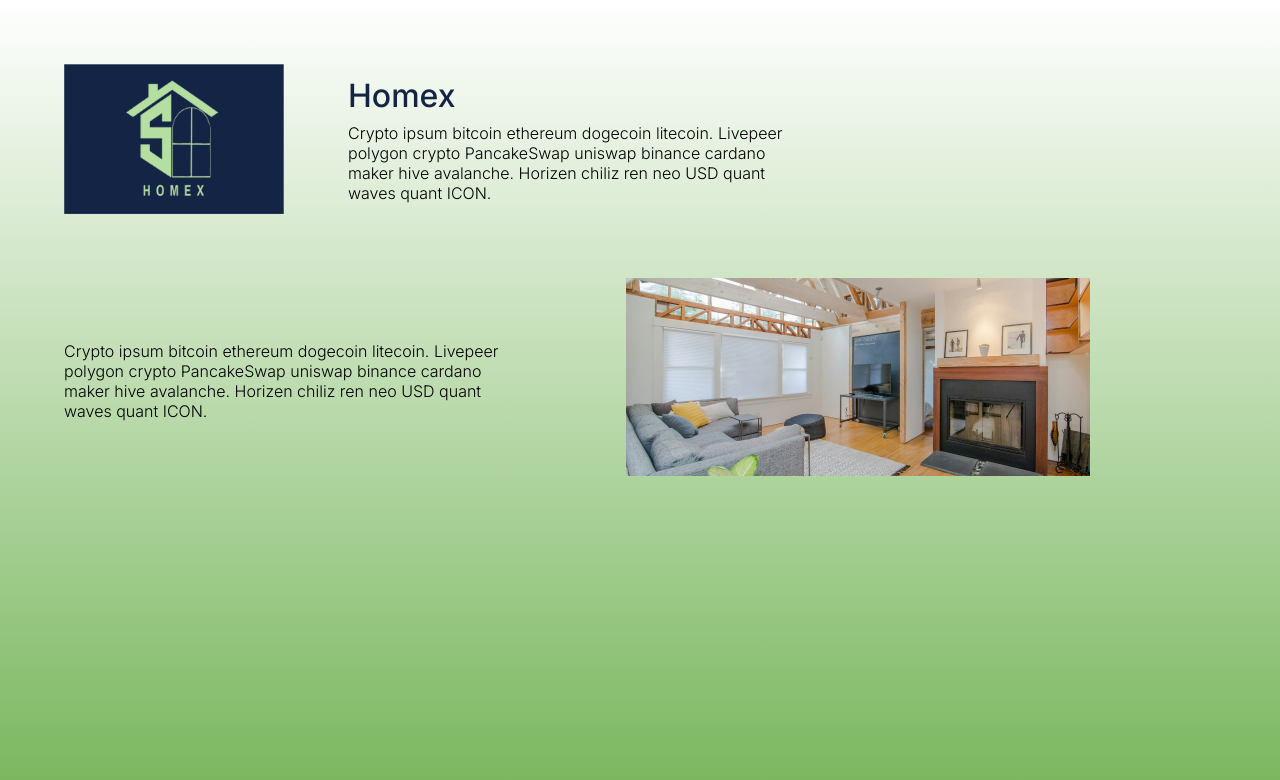
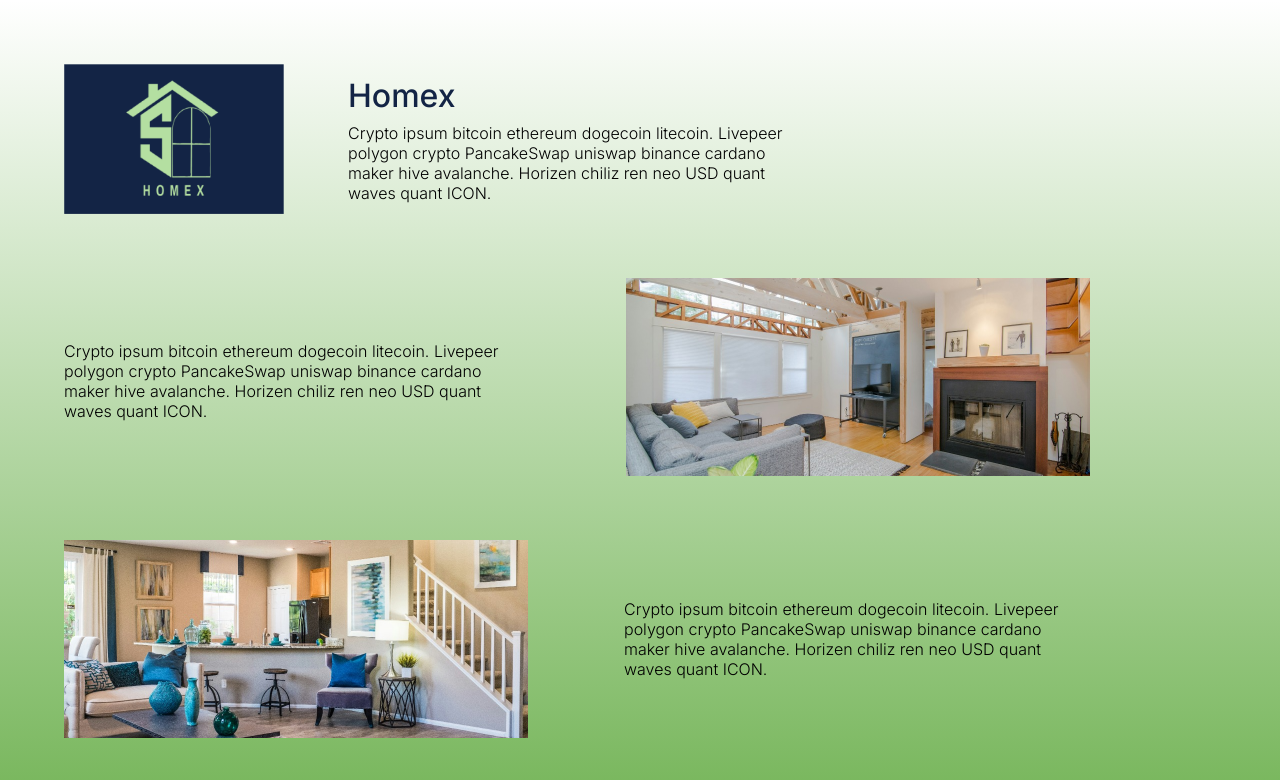
Before and after one commit to SumySan-Homex/Sumysan, a Next.js app: page /homex in a window 1280 px wide. Shown: the top 780 px of the page. Built offline with nearby package versions, Linux system fonts and the light colour scheme.

Commit message:
:rocket: Deployment of the homex page

```diff
--- a/app/homex/page.tsx
+++ b/app/homex/page.tsx
@@ -1,7 +1,9 @@
 import React from "react";
 import Image from "next/image";
+import Link from "next/link";
 import homex1 from "../../public/homex1.png";
 import homex2 from "../../public/homex2.png";
+import homex3 from "../../public/homex3.png";
 import styles from "../../styles/page.module.css";
 
 const Homex = () => {
@@ -36,6 +38,26 @@ const Homex = () => {
         </p>
         <Image className={styles.homexRoomImage} src={homex2} alt="image" />
       </div>
+
+      <div className={styles.homexContent3}>
+        <Image src={homex3} alt="image" />
+
+        <p className={styles.homexParagraphText3}>
+          Crypto ipsum bitcoin ethereum dogecoin litecoin. Livepeer
+          <br />
+          polygon crypto PancakeSwap uniswap binance cardano
+          <br />
+          maker hive avalanche. Horizen chiliz ren neo USD quant
+          <br />
+          waves quant ICON.
+        </p>
+      </div>
+
+      <div className={styles.buttonContainer}>
+        <button className={styles.buttonLink}>
+          <Link href="/homex">visit site</Link>
+        </button>
+      </div>
     </div>
   );
 };
--- a/styles/page.module.css
+++ b/styles/page.module.css
@@ -281,7 +281,7 @@
   );
   width: 100vw;
   height: 100vh;
-  overflow: hidden;
+  overflow-y: auto;
 
   .homexContent1 {
     display: flex;
@@ -290,6 +290,7 @@
     align-items: center;
 
     margin: 4rem;
+    padding-top: -3rem;
 
     .homexInnerContent {
       margin-left: 4rem;
@@ -314,6 +315,7 @@
     justify-content: flex-start;
     align-items: center;
     margin: 4rem;
+    padding-top: -3rem;
 
     .homexParagraphText2 {
       font-weight: 300;
@@ -325,4 +327,41 @@
       margin-left: 8rem;
     }
   }
+
+  .homexContent3 {
+    display: flex;
+    flex-direction: row;
+    justify-content: flex-start;
+    align-items: center;
+    margin: 4rem;
+    padding-top: -3rem;
+
+    .homexParagraphText3 {
+      font-weight: 300;
+
+      margin-left: 6rem;
+
+      /* padding-top: 0.5rem; */
+    }
+  }
+
+  .buttonContainer {
+    display: flex;
+    flex-direction: column;
+    justify-content: center;
+    align-items: center;
+    margin-bottom: 5rem;
+    padding-top: -5rem;
+
+    .buttonLink {
+      width: 6rem;
+      height: 1.5rem;
+      background-color: #b4dfa1;
+      border: 1px solid #b4dfa1;
+      font-weight: 600;
+      font-size: x-small;
+
+      cursor: pointer;
+    }
+  }
 }
```
Also changed, not shown: public/homex3.png (added).
